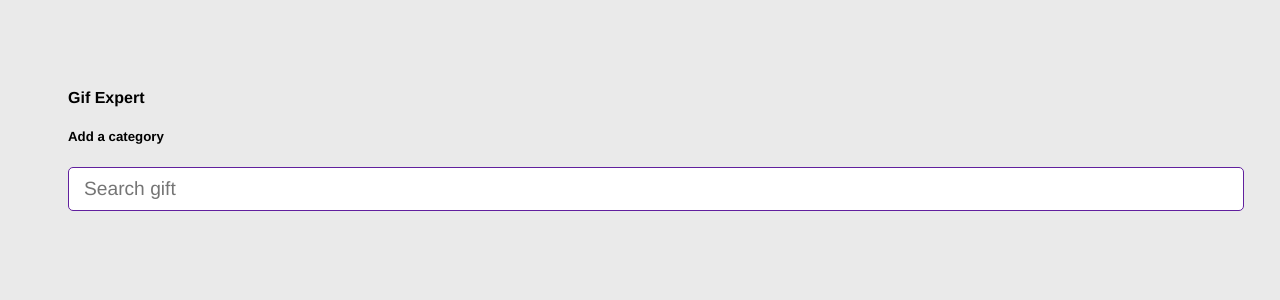
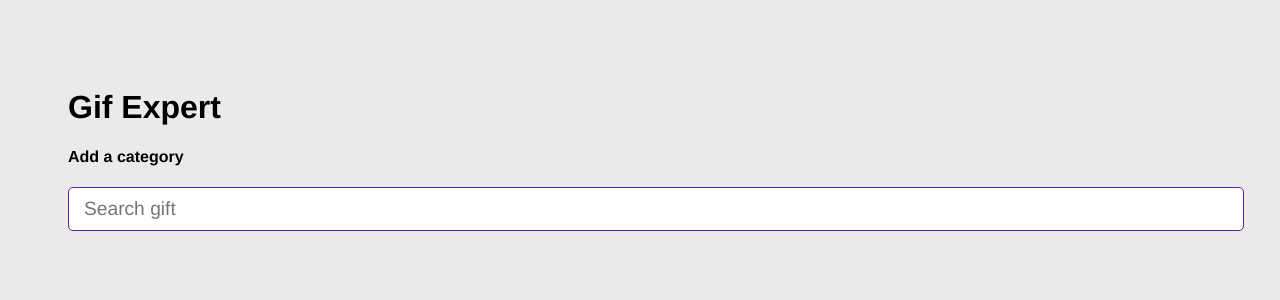
Before and after one commit to JaviKo500/04-gift-expert-react, a React (Vite) app: page / in a window 1280 px wide. Shown: the top 300 px of the page. Built offline with nearby package versions, Linux system fonts and the light colour scheme.

Commit message:
ui: update text style

```diff
--- a/src/GifExpertApp.tsx
+++ b/src/GifExpertApp.tsx
@@ -12,7 +12,7 @@ export const GifExpertApp = () => {
 
   return (
     <>
-      <h4>Gif Expert</h4>
+      <h1>Gif Expert</h1>
       <AddCategory onNewCategory={ onAddCategory } />
       {
         categories.map( ( category ) => {
--- a/src/components/AddCategory.tsx
+++ b/src/components/AddCategory.tsx
@@ -17,7 +17,7 @@ export const AddCategory = ( { onNewCategory }: Props ) => {
   }
   return(
     <>
-      <h5>Add a category</h5>
+      <h4>Add a category</h4>
       <form onSubmit={onSubmit}>
         <input type="text"
           placeholder="Search gift"
```
